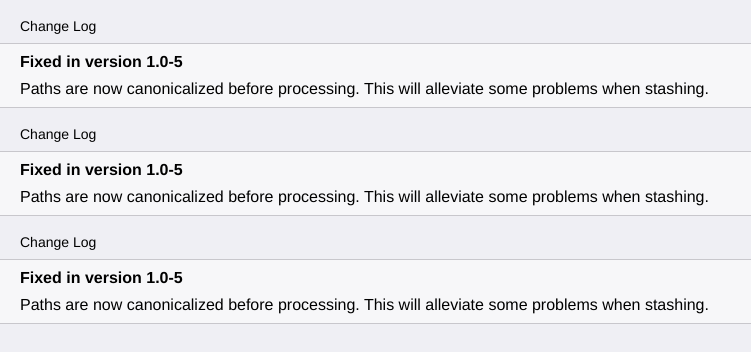
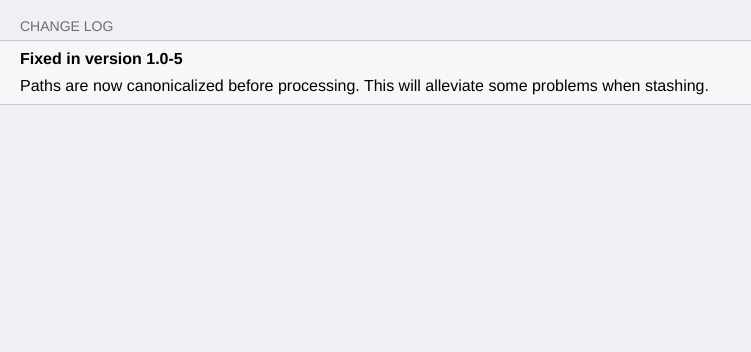
Before and after one commit to clayfreeman/stash-cmds, a plain HTML site: page depiction.html in a window 1280 px wide. Shown: the whole page, without its empty margins (0-751 px from the left). Drawn offline with Linux system fonts and the light colour scheme.

Commit message:
update depiction.html

```diff
--- a/depiction.html
+++ b/depiction.html
@@ -9,9 +9,10 @@
       }
 
       h1 {
+        color:            #6d6d72;
         font-size:        14px;
         font-weight:      normal;
-        margin-bottom:    9px;
+        margin-bottom:    -3px;
         margin-top:       18px;
         padding-left:     20px;
       }
@@ -36,21 +37,7 @@
     </style>
   </head>
   <body>
-    <h1>Change Log</h1>
-    <p>
-      <span>Fixed in version 1.0-5</span>
-
-      Paths are now canonicalized before processing.  This will alleviate some
-      problems when stashing.
-    </p>
-    <h1>Change Log</h1>
-    <p>
-      <span>Fixed in version 1.0-5</span>
-
-      Paths are now canonicalized before processing.  This will alleviate some
-      problems when stashing.
-    </p>
-    <h1>Change Log</h1>
+    <h1>CHANGE LOG</h1>
     <p>
       <span>Fixed in version 1.0-5</span>
 
```
